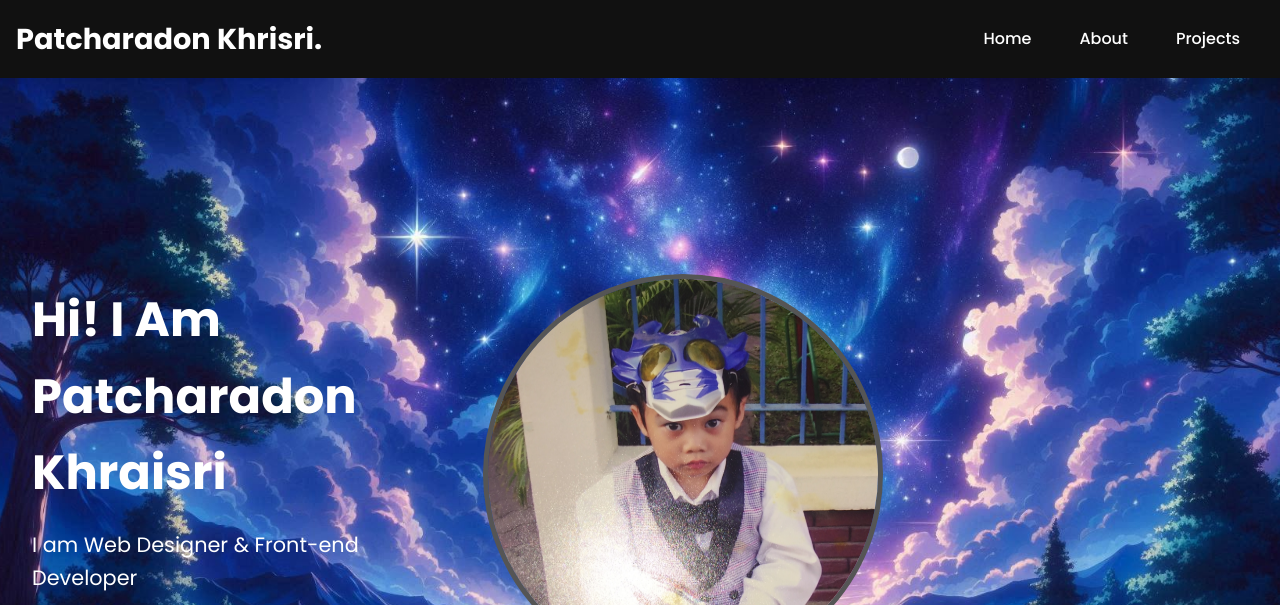
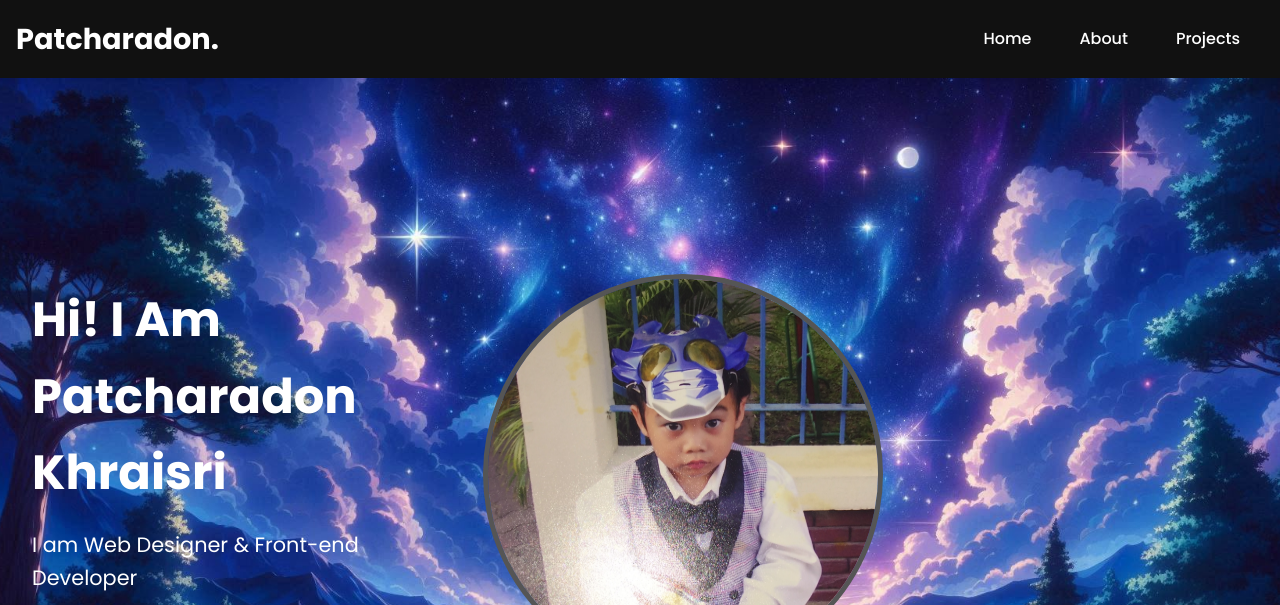
Before and after one commit to PremLM/portfolio, a plain HTML site: page index.html in a window 1280 px wide. Shown: the top 605 px of the page. Drawn offline with nearby package versions, Linux system fonts and the light colour scheme.

Commit message:
Revert "edit name"
This reverts commit 6c02e2a4f74523f925de3d154209a81cfadf6488.

```diff
--- a/index.html
+++ b/index.html
@@ -11,7 +11,7 @@
     <!-- Header Section -->
     <header>
         <div class="container">
-            <h1 class="logo">Patcharadon Khrisri<span>.</span></h1>
+            <h1 class="logo">Patcharadon<span>.</span></h1>
             <nav>
                 <ul class="nav-links">
                     <li><a href="#home">Home</a></li>
```
